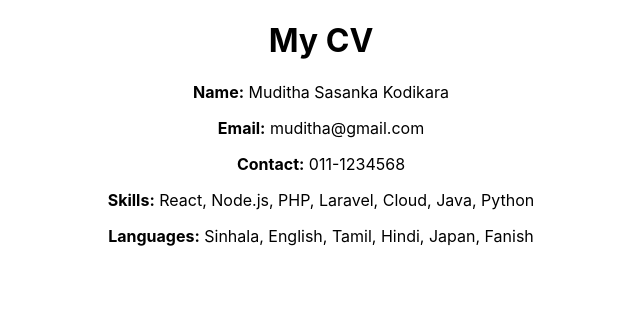
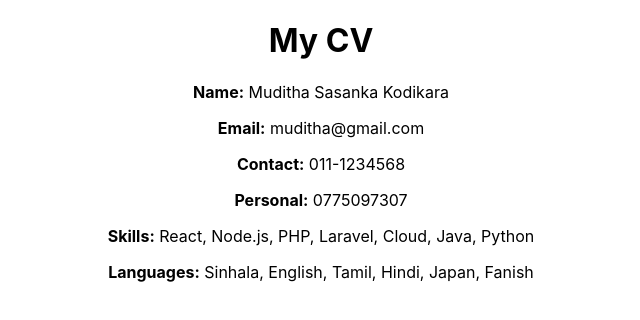
Before and after one commit to mudithasasanka7/DevOps-Testing-02, a React (Create React App) app: page / in a window 1280 px wide. Shown: the top 320 px of the page, without its empty margins (319-959 px from the left). Built offline with nearby package versions, Linux system fonts and the light colour scheme.

Commit message:
Persanal Info

```diff
--- a/src/App.js
+++ b/src/App.js
@@ -8,6 +8,7 @@
       <p><strong>Name:</strong> Muditha Sasanka Kodikara</p>
       <p><strong>Email:</strong> muditha@gmail.com</p>
       <p><strong>Contact:</strong> 011-1234568</p>
+      <p><strong>Personal:</strong> 0775097307</p>
       <p><strong>Skills:</strong> React, Node.js, PHP, Laravel, Cloud, Java, Python</p>
       <p><strong>Languages:</strong> Sinhala, English, Tamil, Hindi, Japan, Fanish</p>
     </div>
```
